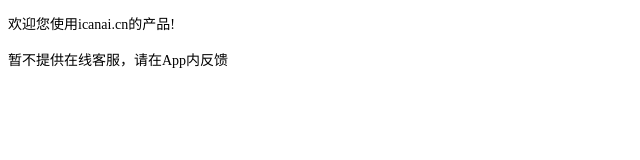
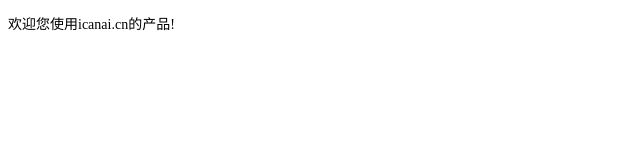
Before and after one commit to icanai/gaokaoguide, a plain HTML site: page index.html in a window 1280 px wide. Shown: the whole page, without its empty margins (0-640 px from the left). Drawn offline with Linux system fonts and the light colour scheme.

Commit message:
Update index.html

```diff
--- a/index.html
+++ b/index.html
@@ -16,6 +16,6 @@
 
 <body>
 <p>欢迎您使用icanai.cn的产品!</p>
-<p>暂不提供在线客服，请在App内反馈</p>
+
 
 </body></html>
```
